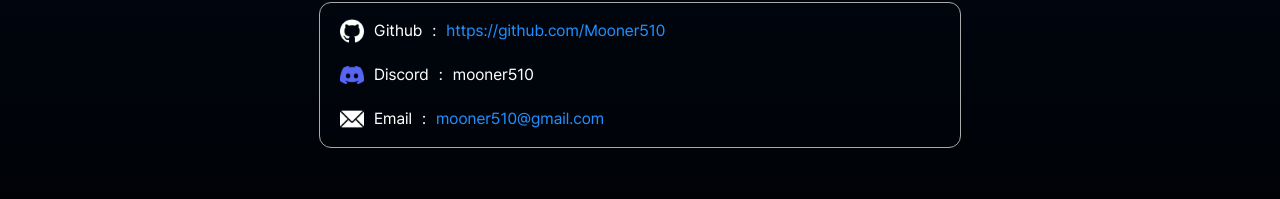
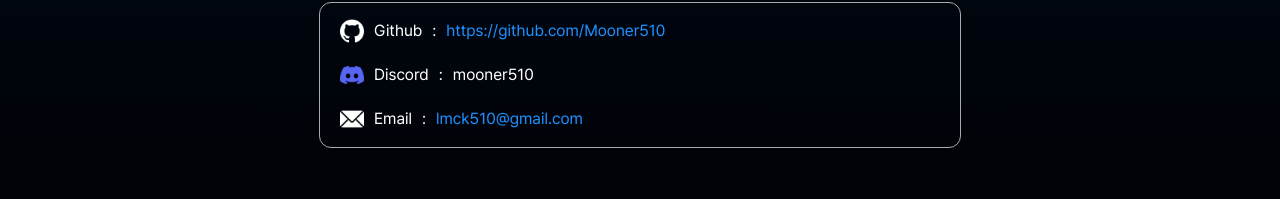
Before and after one commit to jjunhaa0211/portfolio, a React (Create React App) app: page / in a window 1280 px wide. Shown: the part 4160-4359 px from the top of the page. Built offline with nearby package versions, Linux system fonts and the light colour scheme; a web font is replaced by a local one.

Commit message:
mail change

```diff
--- a/src/_portfolio/components/Contact.tsx
+++ b/src/_portfolio/components/Contact.tsx
@@ -17,7 +17,7 @@ const Contact = () => {
             <URLItem icon={"Discord"} text={"mooner510"}>
                 <Txt>Discord</Txt>
             </URLItem>
-            <URLItem icon={"Email"} url={"mailto:mooner510@gmail.com"}>
+            <URLItem icon={"Email"} url={"mailto:lmck510@gmail.com"}>
                 <Txt>Email</Txt>
             </URLItem>
         </URLBox>
```
